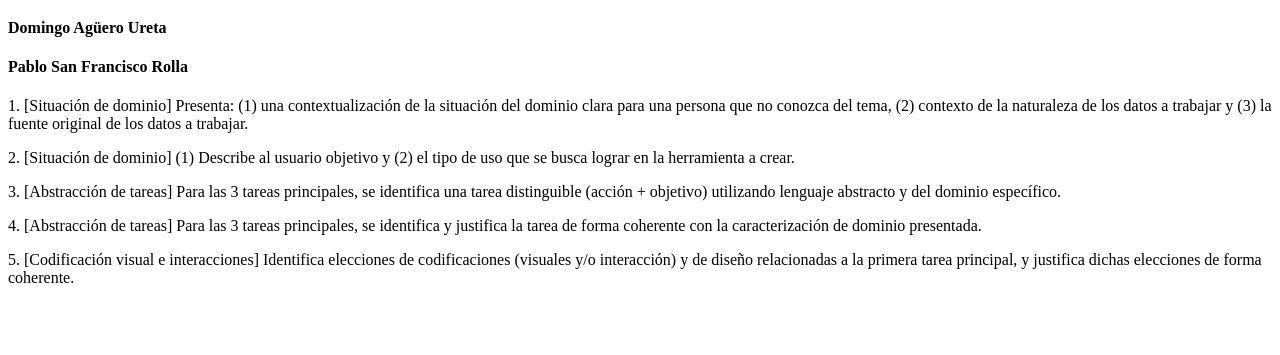
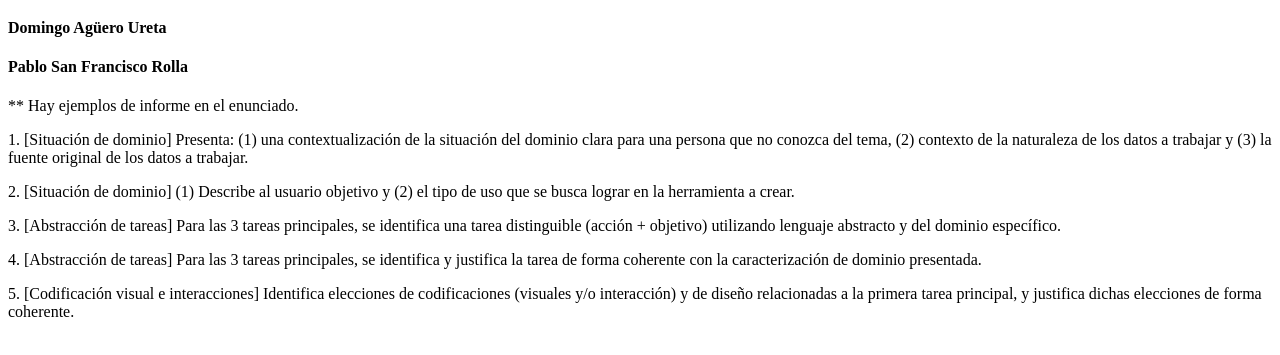
Before and after one commit to Sancauid/NFL-Draft-Visualization-Project, a plain HTML site: page Informe/informe.html in a window 1280 px wide. Shown: the part 61-416 px from the top of the page. Drawn offline with Linux system fonts and the light colour scheme.

```diff
--- a/Informe/informe.html
+++ b/Informe/informe.html
@@ -17,6 +17,8 @@
      </div>
 
      <div class="answers">
+        <p>** Hay ejemplos de informe en el enunciado.</p>
+
         <p>1. [Situación de dominio] Presenta:
             (1) una contextualización de la situación del dominio clara para una persona que no conozca del tema,
             (2) contexto de la naturaleza de los datos a trabajar y
```
Also changed, not shown: 2 other files.
